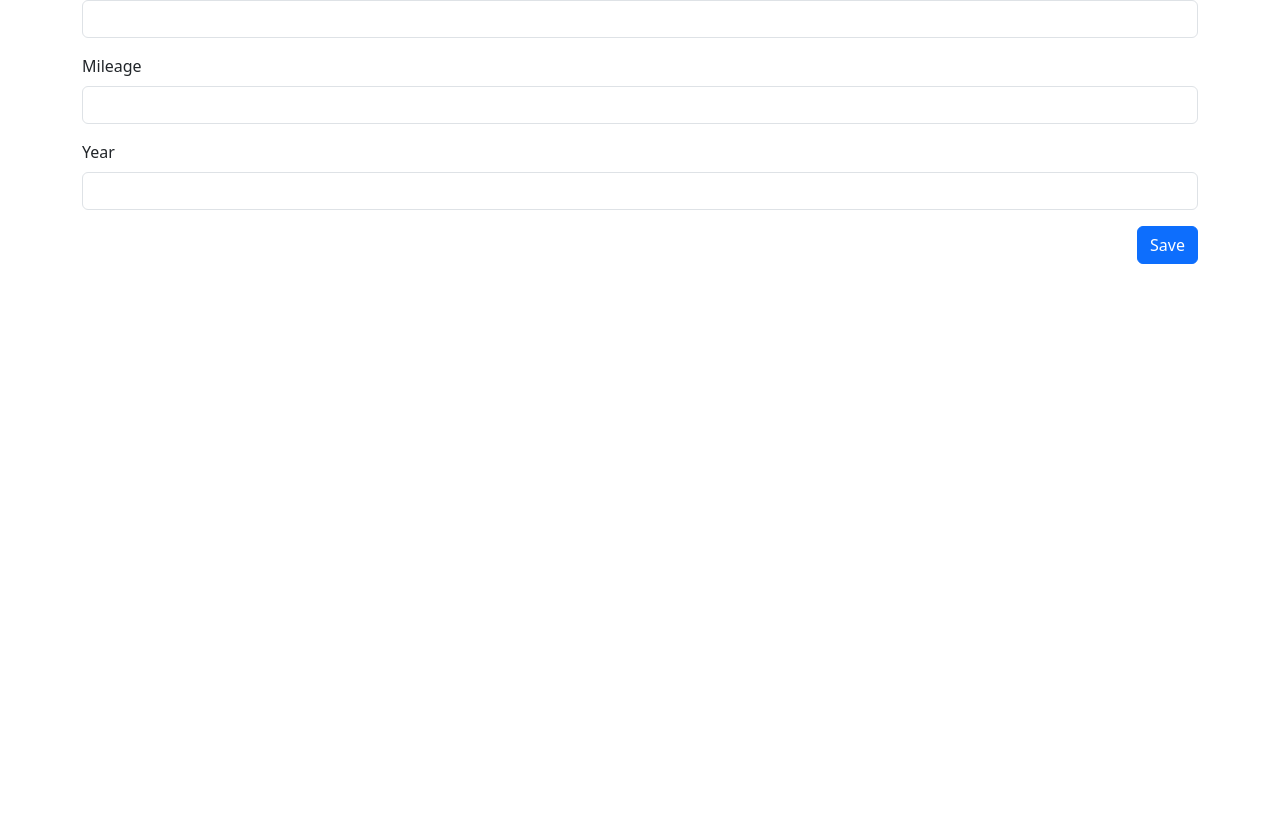
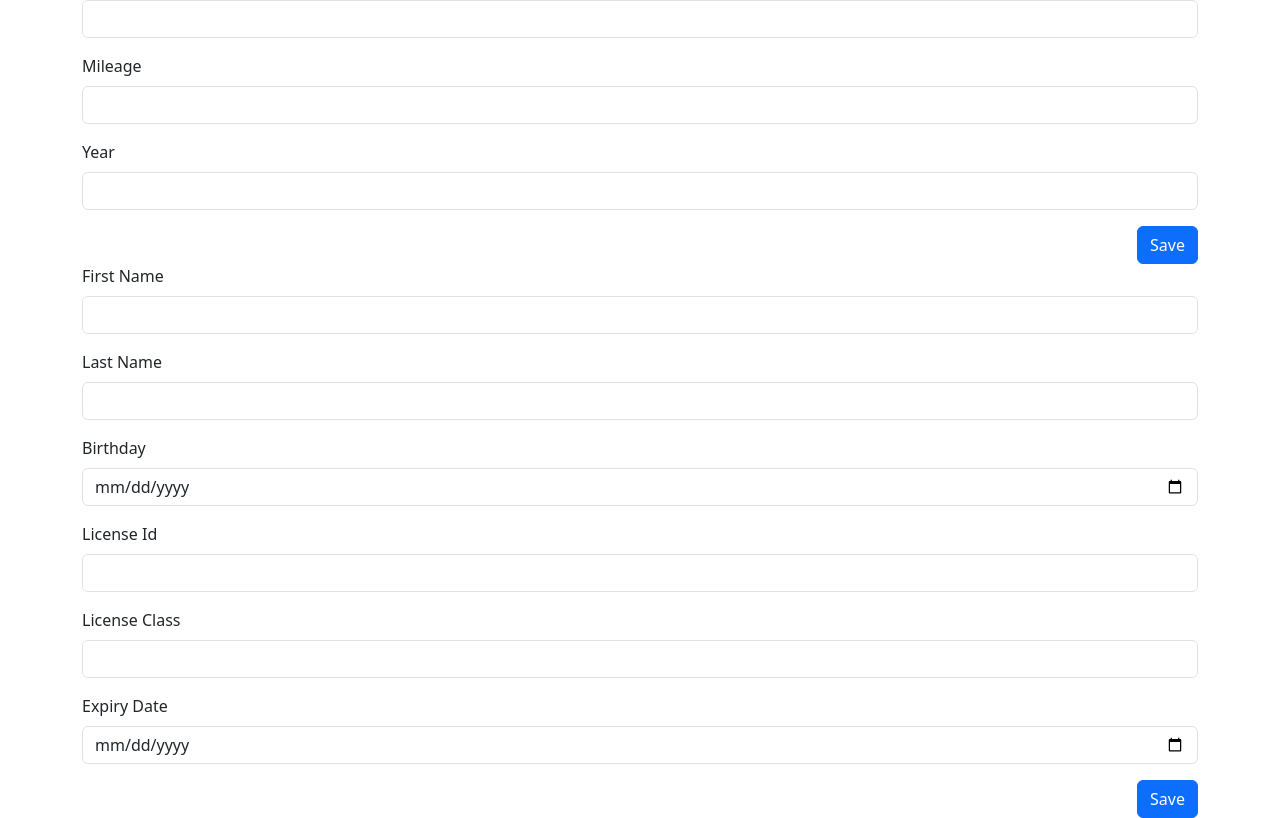
Before and after one commit to denisonkolling/fleet-control-ui, a React (Vite) app: page / in a window 1280 px wide. Shown: the part 260-1078 px from the top of the page. Before the commit the page ends 800 px from the top, so only its background shows below. Built offline with nearby package versions, Linux system fonts and the light colour scheme.

Commit message:
feat: add driver form

```diff
--- a/src/App.jsx
+++ b/src/App.jsx
@@ -1,3 +1,4 @@
+import AddDriver from './components/AddDriver'
 import AddVehicle from './components/AddVehicle'
 import NavbarSystem from './components/Navbar'
 
@@ -8,6 +9,7 @@ function App() {
     <>
      <NavbarSystem />
      <AddVehicle />
+     <AddDriver />
     </>
   )
 }
--- /dev/null
+++ b/src/components/AddDriver.jsx
@@ -0,0 +1,114 @@
+import { React, useState } from 'react';
+import { Form, Button, Container } from 'react-bootstrap';
+import driverService from '../service/driver.service';
+
+const AddDriver = () => {
+	const [driver, setDriver] = useState({
+		firstName: '',
+		LastName: '',
+		birthday: '',
+		licenseId: '',
+		licenseClass: '',
+		expiryDate: '',
+	});
+
+	const handleChange = (e) => {
+		const value = e.target.value;
+		setDriver({ ...driver, [e.target.name]: value });
+	};
+
+	const handleSubmit = (e) => {
+		e.preventDefault();
+
+		driverService
+			.saveDriver(driver)
+			.then((res) => {
+				setDriver({
+					firstName: '',
+					LastName: '',
+					birthday: '',
+					licenseId: '',
+					licenseClass: '',
+					expiryDate: '',
+				});
+			})
+			.catch((error) => {
+				console.log(error);
+			});
+	};
+
+	return (
+		<Container>
+			<Form onSubmit={handleSubmit}>
+				<Form.Group className="mb-3" controlId="name">
+					<Form.Label>First Name</Form.Label>
+					<Form.Control
+						type="text"
+						name="firstName"
+						onChange={handleChange}
+						value={driver.firstName}
+						required
+					/>
+				</Form.Group>
+				<Form.Group className="mb-3" controlId="name">
+					<Form.Label>Last Name</Form.Label>
+					<Form.Control
+						type="text"
+						name="lastName"
+						onChange={handleChange}
+						value={driver.lastName}
+						required
+					/>
+				</Form.Group>
+				<Form.Group className="mb-3" controlId="name">
+					<Form.Label>Birthday</Form.Label>
+					<Form.Control
+						type="date"
+						name="birthday"
+						onChange={handleChange}
+						value={driver.birthday}
+						required
+					/>
+				</Form.Group>
+				<Form.Group className="mb-3" controlId="name">
+					<Form.Label>License Id</Form.Label>
+					<Form.Control
+						type="text"
+						name="licenseId"
+						onChange={handleChange}
+						value={driver.licenseId}
+						required
+					/>
+				</Form.Group>
+				<Form.Group className="mb-3" controlId="name">
+					<Form.Label>License Class</Form.Label>
+					<Form.Control
+						type="text"
+						name="licenseClass"
+						onChange={handleChange}
+						value={driver.licenseClass}
+						required
+					/>
+				</Form.Group>
+				<Form.Group className="mb-3" controlId="name">
+					<Form.Label>Expiry Date</Form.Label>
+					<Form.Control
+						type="date"
+						name="expiryDate"
+						onChange={handleChange}
+						value={driver.expiryDate}
+						required
+					/>
+					</Form.Group>
+
+				<div className="d-flex justify-content-end">
+					<Button variant="primary" type="submit">
+						Save
+					</Button>
+				</div>
+			</Form>
+		</Container>
+	);
+};
+
+export default AddDriver;
--- /dev/null
+++ b/src/service/driver.service.js
@@ -0,0 +1,29 @@
+import axios from "axios";
+
+const API_URL = "http://localhost:8080";
+
+class DriverService {
+
+    saveDriver(driver) {
+        return axios.post(API_URL + "/driver", driver);
+    }
+
+    getAllDriver() {
+        return axios.get(API_URL + "/");
+    }
+
+    getDriverById(id) {
+        return axios.get(API_URL + "/" + id);
+    }
+
+    deleteDriver(id) {
+        return axios.delete(API_URL + "/driver/" + id);
+    }
+
+    editDriver(driver) {
+        return axios.post(API_URL + "/driver/" + driver.id, driver);
+    }
+
+}
+
+export default new DriverService;
--- a/src/service/vehicle.service.js
+++ b/src/service/vehicle.service.js
@@ -12,7 +12,7 @@ class VehicleService {
         return axios.get(API_URL + "/");
     }
 
-    getVwhicleById(id) {
+    getVehicleById(id) {
         return axios.get(API_URL + "/" + id);
     }
 
@@ -21,7 +21,7 @@ class VehicleService {
     }
 
     editVehicle(vehicle) {
-        return axios.post(API_URL + "/vehicle/" + product.id, vehicle);
+        return axios.post(API_URL + "/vehicle/" + vehicle.id, vehicle);
     }
 
 }
```
